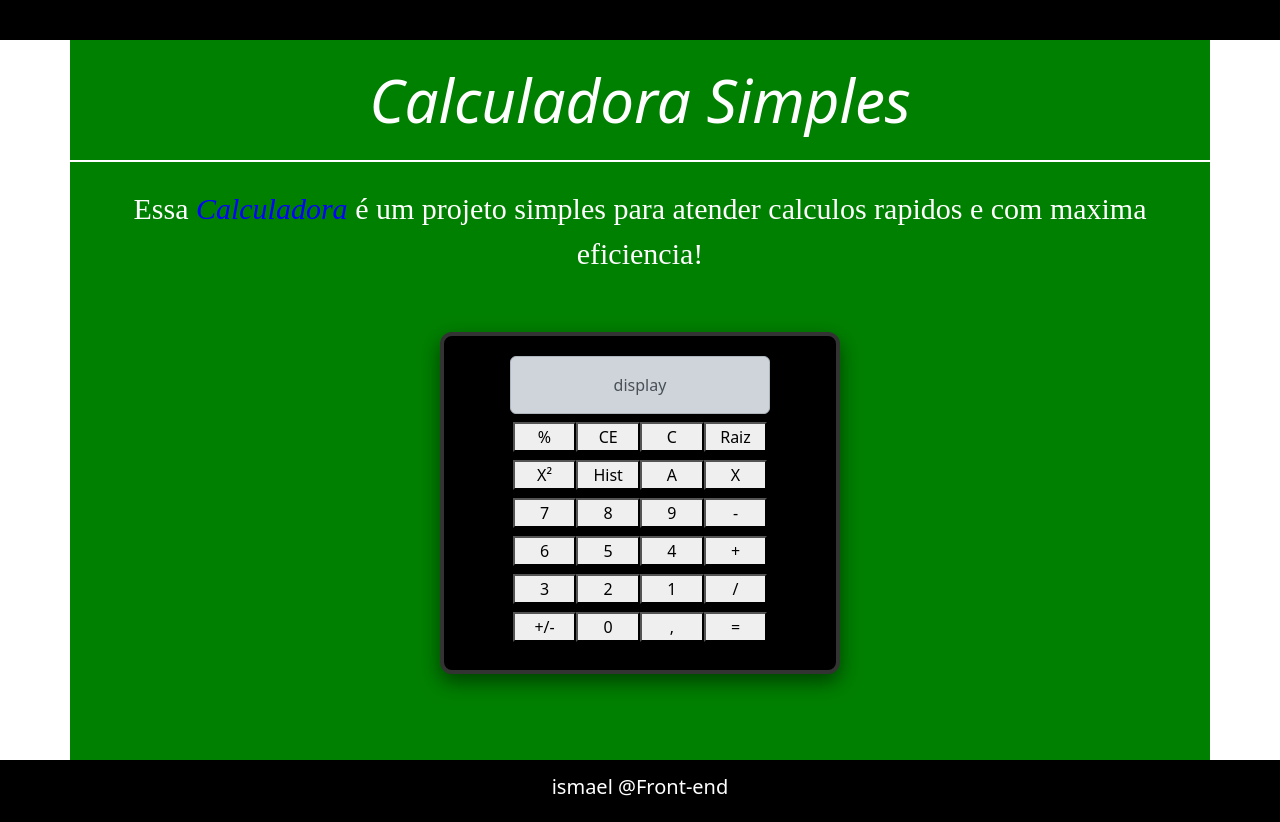
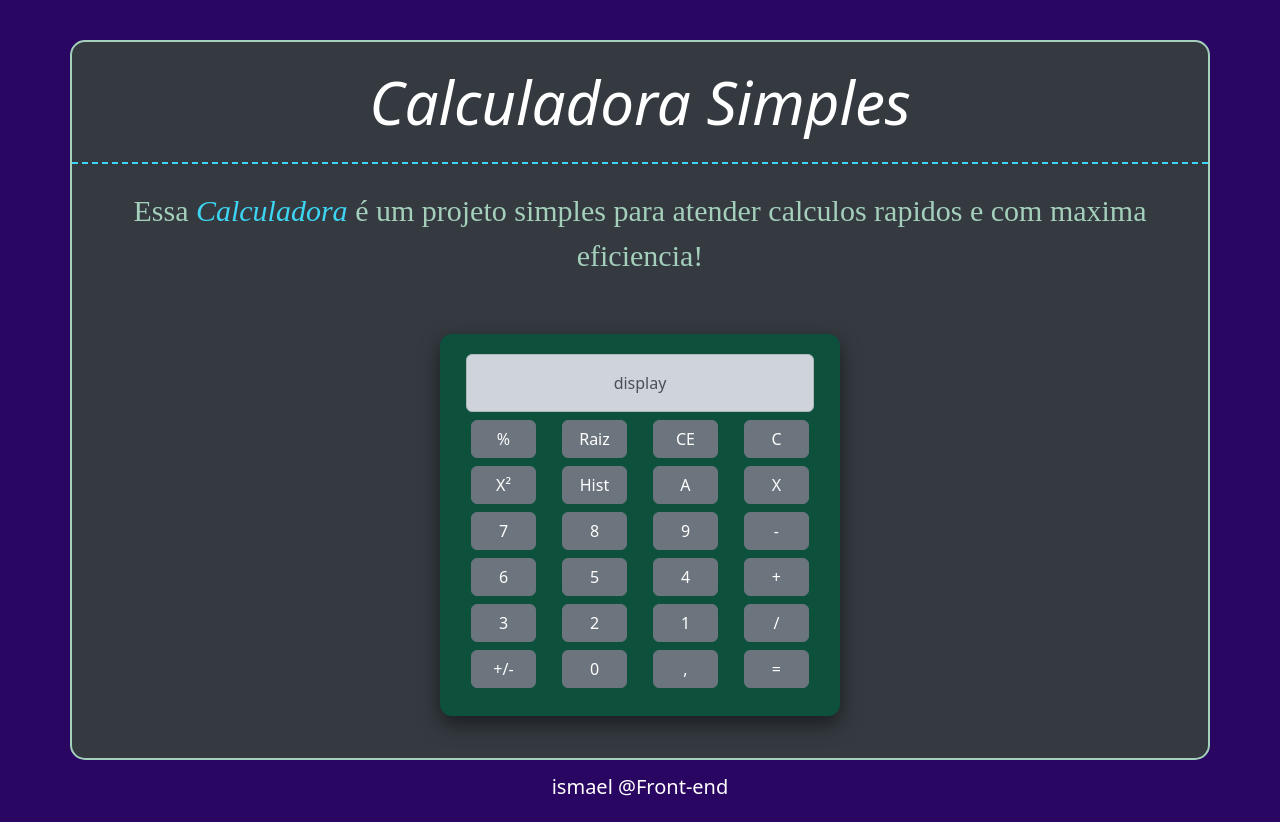
Before and after one commit to Ismael1995Developer/Projeto-Calculadora-JS, a website built with Vite: page src/index.html in a window 1280 px wide. Built offline with nearby package versions, Linux system fonts and the light colour scheme.

Commit message:
termino do Layout Calculadora

```diff
--- a/src/index.html
+++ b/src/index.html
@@ -21,41 +21,41 @@
                 </div>
             </section>
                 <section class="row text-center">
-                    <div class="d-flex justify-content-center mb-2">
-                        <button class="col-sm-2">%</button>
-                        <button class="col-sm-2">CE</button>
-                        <button class="col-sm-2">C</button>
-                        <button class="col-sm-2">Raiz</button>
+                    <div class="d-flex justify-content-evenly mb-2">
+                        <button type="button" class="col-sm-2 btn btn-secondary">%</button>
+                        <button type="button" class="col-sm-2 btn btn-secondary">Raiz</button>
+                        <button type="button" class="col-sm-2 btn btn-secondary">CE</button>
+                        <button type="button" class="col-sm-2 btn btn-secondary">C</button>
                     </div>
-                    <div class="d-flex justify-content-center mb-2">
-                        <button class="col-sm-2">X²</button>
-                        <button class="col-sm-2">Hist</button>
-                        <button class="col-sm-2">A</button>
-                        <button class="col-sm-2">X</button>
+                    <div class="d-flex justify-content-evenly mb-2">
+                        <button type="button" class="col-sm-2 btn btn-secondary">X²</button>
+                        <button type="button" class="col-sm-2 btn btn-secondary">Hist</button>
+                        <button type="button" class="col-sm-2 btn btn-secondary">A</button>
+                        <button type="button" class="col-sm-2 btn btn-secondary">X</button>
                     </div>
-                    <div class="d-flex justify-content-center mb-2">
-                        <button class="col-sm-2">7</button>
-                        <button class="col-sm-2">8</button>
-                        <button class="col-sm-2">9</button>
-                        <button class="col-sm-2">-</button>
+                    <div class="d-flex justify-content-evenly mb-2">
+                        <button type="button" class="col-sm-2 btn btn-secondary">7</button>
+                        <button type="button" class="col-sm-2 btn btn-secondary">8</button>
+                        <button type="button" class="col-sm-2 btn btn-secondary">9</button>
+                        <button type="button" class="col-sm-2 btn btn-secondary">-</button>
                     </div>
-                    <div class="d-flex justify-content-center mb-2">
-                        <button class="col-sm-2">6</button>
-                        <button class="col-sm-2">5</button>
-                        <button class="col-sm-2">4</button>
-                        <button class="col-sm-2">+</button>
+                    <div class="d-flex justify-content-evenly mb-2">
+                        <button type="button" class="col-sm-2 btn btn-secondary">6</button>
+                        <button type="button" class="col-sm-2 btn btn-secondary">5</button>
+                        <button type="button" class="col-sm-2 btn btn-secondary">4</button>
+                        <button type="button" class="col-sm-2 btn btn-secondary">+</button>
                     </div>
-                    <div class="d-flex justify-content-center mb-2">
-                        <button class="col-sm-2">3</button>
-                        <button class="col-sm-2">2</button>
-                        <button class="col-sm-2">1</button>
-                        <button class="col-sm-2">/</button>
+                    <div class="d-flex justify-content-evenly mb-2">
+                        <button type="button" class="col-sm-2 btn btn-secondary">3</button>
+                        <button type="button" class="col-sm-2 btn btn-secondary">2</button>
+                        <button type="button" class="col-sm-2 btn btn-secondary">1</button>
+                        <button type="button" class="col-sm-2 btn btn-secondary">/</button>
                     </div>
-                    <div class="d-flex justify-content-center mb-2 mb-2">
-                        <button class="col-sm-2">+/-</button>
-                        <button class="col-sm-2">0</button>
-                        <button class="col-sm-2">,</button>
-                        <button class="col-sm-2">=</button>
+                    <div class="d-flex justify-content-evenly mb-2 mb-2">
+                        <button type="button" class="col-sm-2 btn btn-secondary">+/-</button>
+                        <button type="button" class="col-sm-2 btn btn-secondary">0</button>
+                        <button type="button" class="col-sm-2 btn btn-secondary">,</button>
+                        <button type="button" class="col-sm-2 btn btn-secondary">=</button>
                     </div>
                 </section>
             </div>
--- a/src/scss/styles.scss
+++ b/src/scss/styles.scss
@@ -2,23 +2,28 @@
 @import "bootstrap/scss/bootstrap";
 
 // Layout geral
+    body {
+        background-color: $indigo-800;
+    }
     #displayCalculadora {
-        width: 64%;
+        width: 84%;
         height: auto;
         margin: auto;
     }
 
     main {
-        background-color: green;
+        background-color: $gray-800;
         height: 90vh;
         width: auto;
         margin: auto;
+        border-radius: 15px;
+        border: 2px solid $green-200
     }
 
     main section h1 {
         font-size: 60px;
-        color: #ffff;
-        border-bottom: 2px solid #ffff;
+        color: $white;
+        border-bottom: 2px dashed $cyan-400;
         font-variant: initial;
         font-style: oblique;
     }
@@ -26,40 +31,40 @@
     main section p {
         font-family: 'Times New Roman', Times, serif;
         font-size: 30px;
-        color: #ffff;
+        color: $green-200;
     }
 
     main section span {
-        color:blue;
+        color: $cyan-400;
         font-style: italic;
     }
 
     header {
-        background-color: black;
+        background-color: $indigo-800;
         width: auto;
         padding: 20px;
         height: auto;
     }
 
     footer {
-        background-color: black;
+        background-color: $indigo-800;
         width: auto;
         height: auto;
         padding: 15px;
     }
 
     footer h3 {
-        color: #ffff;
+        color: $white;
         font-size: 20px;
         text-align: center;
     }
 
     .backgroundColor {
-        background-color: black;
+        background-color: $teal-800;
         width: 400px;
         margin: auto;
         padding: 20px 5px;
-        border: 4px solid #333;
+        border: 4px solid cinza;
         border-radius: 12px;
         box-shadow: 0 8px 20px rgba(0,0,0,0.5);
       }
```
Also changed, not shown: 2 other files.
